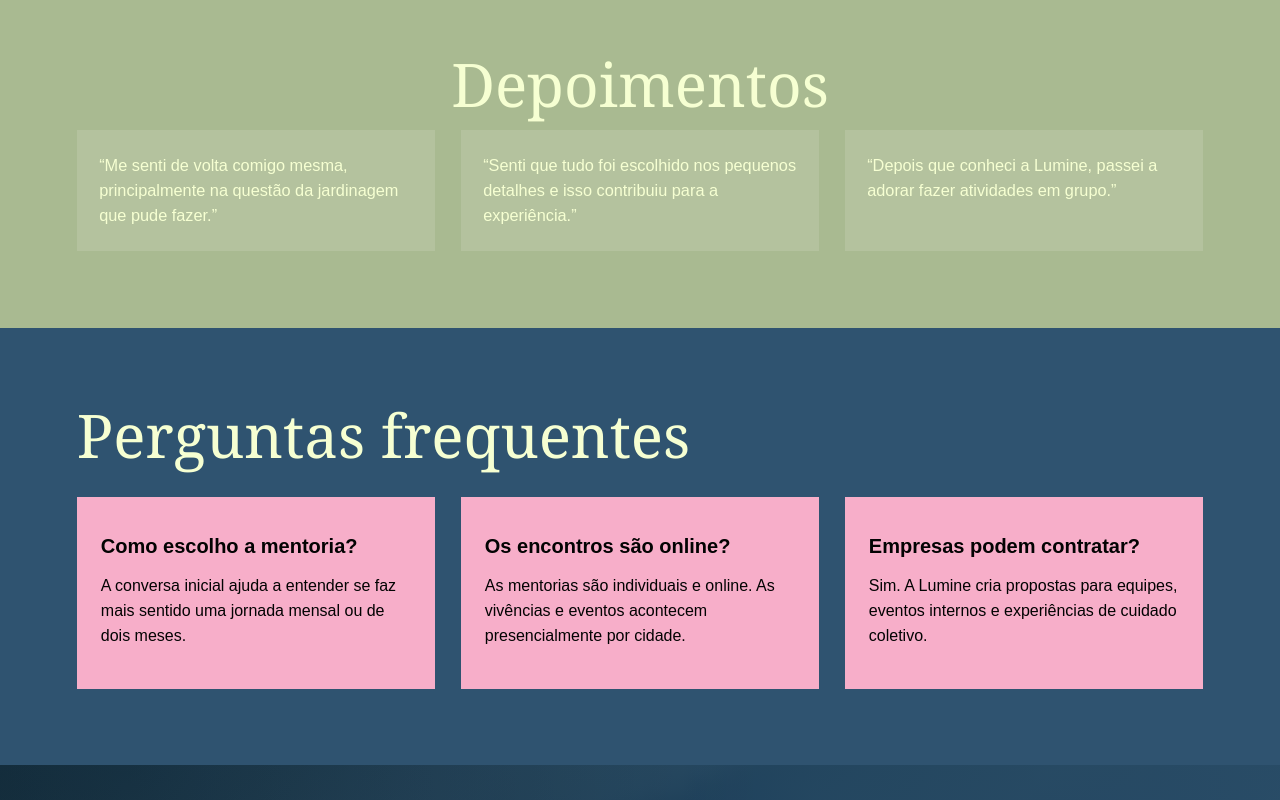
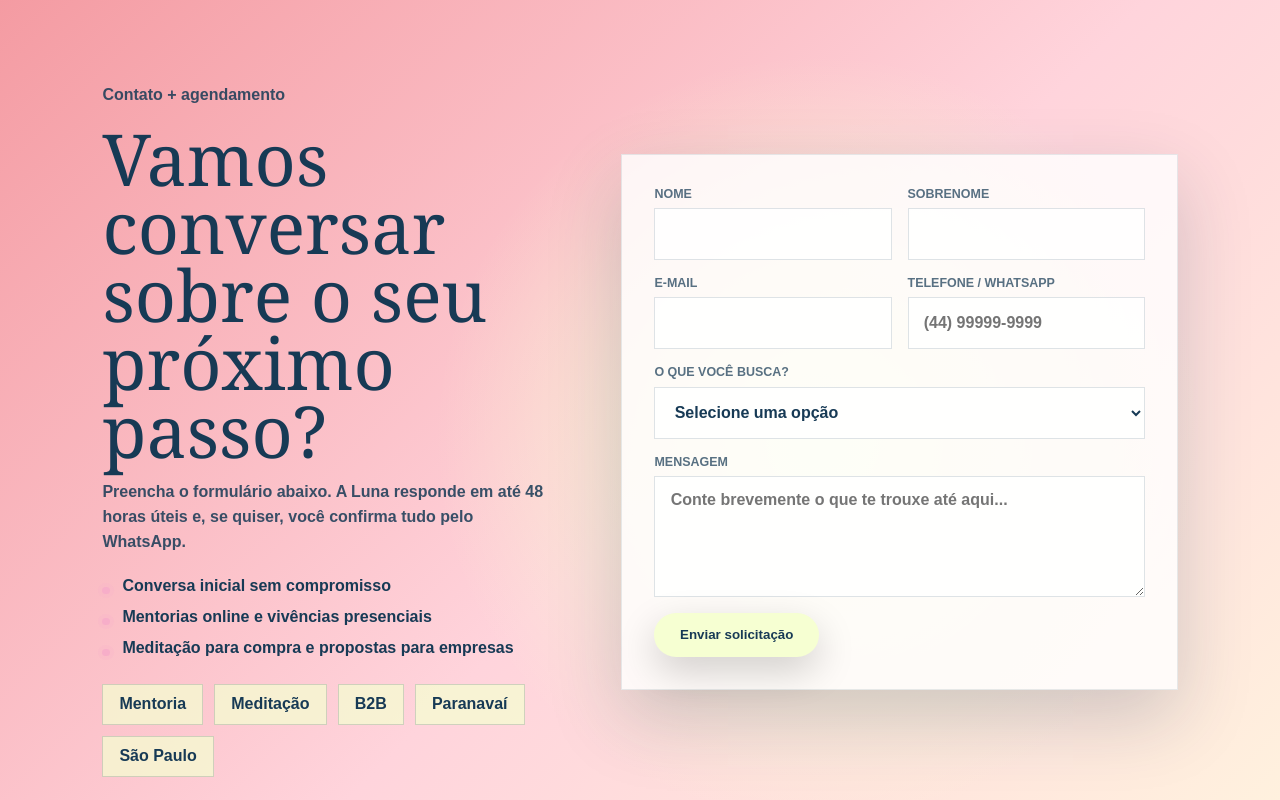
Before and after one commit to hpbrandespim-beep/Site_Lumine, a React (Vite) app in the folder lumine-site/: page / in a window 1280 px wide. Shown: the part 4040-4840 px from the top of the page. Built offline with nearby package versions, Linux system fonts and the light colour scheme.

Commit message:
Adiciona seção de agendamento na home

```diff
--- a/lumine-site/src/pages/Home.jsx
+++ b/lumine-site/src/pages/Home.jsx
@@ -2,6 +2,22 @@ import { Link } from 'react-router-dom';
 import { asset } from '../data/site.js';
 
 export default function Home() {
+  function handleContactSubmit(event) {
+    event.preventDefault();
+
+    const data = new FormData(event.currentTarget);
+    const message = [
+      'Olá, quero conversar sobre meu próximo passo na Lumine.',
+      `Nome: ${data.get('nome')} ${data.get('sobrenome')}`,
+      `E-mail: ${data.get('email')}`,
+      `Telefone: ${data.get('telefone')}`,
+      `Interesse: ${data.get('interesse')}`,
+      `Mensagem: ${data.get('mensagem') || 'Não informado'}`,
+    ].join('\n');
+
+    window.open(`https://wa.me/5544984282600?text=${encodeURIComponent(message)}`, '_blank', 'noreferrer');
+  }
+
   return (
     <main>
       <section className="hero-clean">
@@ -64,6 +80,65 @@ export default function Home() {
         </div>
       </section>
 
+      <section className="next-step blush" id="agendamento">
+        <div className="next-step-copy">
+          <p className="kicker">Contato + agendamento</p>
+          <h2>Vamos conversar sobre o seu próximo passo?</h2>
+          <p>Preencha o formulário abaixo. A Luna responde em até 48 horas úteis e, se quiser, você confirma tudo pelo WhatsApp.</p>
+          <ul className="next-step-list">
+            <li>Conversa inicial sem compromisso</li>
+            <li>Mentorias online e vivências presenciais</li>
+            <li>Meditação para compra e propostas para empresas</li>
+          </ul>
+          <div className="path-links" aria-label="Caminhos principais da Lumine">
+            <Link to="/mentoria.html">Mentoria</Link>
+            <Link to="/meditacao.html">Meditação</Link>
+            <Link to="/b2b.html">B2B</Link>
+            <Link to="/eventos.html#paranavai">Paranavaí</Link>
+            <Link to="/eventos.html#sao-paulo">São Paulo</Link>
+          </div>
+        </div>
+
+        <form className="contact-form" onSubmit={handleContactSubmit}>
+          <div className="form-row">
+            <label>
+              <span>Nome</span>
+              <input name="nome" type="text" autoComplete="given-name" required />
+            </label>
+            <label>
+              <span>Sobrenome</span>
+              <input name="sobrenome" type="text" autoComplete="family-name" required />
+            </label>
+          </div>
+          <div className="form-row">
+            <label>
+              <span>E-mail</span>
+              <input name="email" type="email" autoComplete="email" required />
+            </label>
+            <label>
+              <span>Telefone / WhatsApp</span>
+              <input name="telefone" type="tel" autoComplete="tel" placeholder="(44) 99999-9999" required />
+            </label>
+          </div>
+          <label>
+            <span>O que você busca?</span>
+            <select name="interesse" defaultValue="" required>
+              <option value="" disabled>Selecione uma opção</option>
+              <option>Mentoria individual</option>
+              <option>Comprar meditação</option>
+              <option>Eventos em Paranavaí</option>
+              <option>Eventos em São Paulo</option>
+              <option>Proposta para empresa</option>
+            </select>
+          </label>
+          <label>
+            <span>Mensagem</span>
+            <textarea name="mensagem" rows="5" placeholder="Conte brevemente o que te trouxe até aqui..." />
+          </label>
+          <button className="pill" type="submit">Enviar solicitação</button>
+        </form>
+      </section>
+
       <section className="testimonials sage">
         <h2>Depoimentos</h2>
         <div className="quotes">
--- a/lumine-site/src/styles/global.css
+++ b/lumine-site/src/styles/global.css
@@ -453,6 +453,153 @@ blockquote {
   background: rgba(255, 255, 255, .12);
   font-size: 1.02rem;
   line-height: 1.55;
+}
+
+.next-step {
+  display: grid;
+  grid-template-columns: minmax(260px, .9fr) minmax(320px, 1.1fr);
+  gap: clamp(2rem, 5vw, 5rem);
+  align-items: center;
+  padding: clamp(3rem, 7vw, 7rem) clamp(1.5rem, 8vw, 8rem);
+}
+
+.next-step-copy {
+  min-width: 0;
+}
+
+.next-step-copy h2 {
+  max-width: 620px;
+  font-size: clamp(2.8rem, 5.6vw, 5.4rem);
+  line-height: .95;
+}
+
+.next-step-copy p {
+  max-width: 540px;
+  color: rgba(23, 58, 85, .86);
+  font-weight: 700;
+}
+
+.next-step-list {
+  display: grid;
+  gap: .8rem;
+  margin: 1.4rem 0 0;
+  padding: 0;
+  color: var(--ink);
+  font-weight: 800;
+  list-style: none;
+}
+
+.next-step-list li {
+  position: relative;
+  padding-left: 1.25rem;
+}
+
+.next-step-list li::before {
+  content: "";
+  position: absolute;
+  left: 0;
+  top: .62em;
+  width: .45rem;
+  height: .45rem;
+  border-radius: 50%;
+  background: var(--pink);
+  box-shadow: 0 0 0 4px rgba(247, 174, 201, .24);
+}
+
+.path-links {
+  display: flex;
+  flex-wrap: wrap;
+  gap: .7rem;
+  max-width: 620px;
+  margin-top: 1.7rem;
+}
+
+.path-links a {
+  display: inline-flex;
+  align-items: center;
+  justify-content: center;
+  min-height: 40px;
+  padding: .65rem 1rem;
+  border: 1px solid rgba(23, 58, 85, .18);
+  background: rgba(246, 255, 210, .72);
+  color: var(--ink);
+  font-weight: 900;
+  transition: transform .2s ease, background .2s ease;
+}
+
+.path-links a:hover {
+  transform: translateY(-2px);
+  background: var(--cream);
+}
+
+.contact-form {
+  display: grid;
+  gap: 1rem;
+  min-width: 0;
+  padding: clamp(1.25rem, 3vw, 2rem);
+  border: 1px solid rgba(23, 58, 85, .1);
+  background: rgba(255, 255, 255, .82);
+  box-shadow: 0 28px 70px rgba(23, 58, 85, .2);
+}
+
+.form-row {
+  display: grid;
+  grid-template-columns: repeat(2, minmax(0, 1fr));
+  gap: 1rem;
+}
+
+.contact-form label {
+  display: grid;
+  gap: .45rem;
+  min-width: 0;
+}
+
+.contact-form span {
+  color: rgba(23, 58, 85, .72);
+  font-size: .78rem;
+  font-weight: 900;
+  text-transform: uppercase;
+}
+
+.contact-form input,
+.contact-form select,
+.contact-form textarea {
+  width: 100%;
+  min-width: 0;
+  border: 1px solid rgba(23, 58, 85, .14);
+  border-radius: 0;
+  background: rgba(255, 255, 255, .92);
+  color: var(--ink);
+  font: inherit;
+  font-weight: 700;
+  outline: 0;
+  box-shadow: inset 0 1px 0 rgba(255, 255, 255, .7);
+  transition: border-color .2s ease, box-shadow .2s ease, background .2s ease;
+}
+
+.contact-form input,
+.contact-form select {
+  min-height: 52px;
+  padding: 0 .95rem;
+}
+
+.contact-form textarea {
+  resize: vertical;
+  padding: .9rem .95rem;
+}
+
+.contact-form input:focus,
+.contact-form select:focus,
+.contact-form textarea:focus {
+  border-color: rgba(23, 58, 85, .42);
+  background: #fff;
+  box-shadow: 0 0 0 4px rgba(169, 186, 145, .28);
+}
+
+.contact-form button {
+  justify-self: start;
+  border: 0;
+  cursor: pointer;
 }
 
 .values-band {
@@ -911,7 +1058,8 @@ blockquote {
   .event-ritual,
   .ritual-grid,
   .content-journal,
-  .corporate-care {
+  .corporate-care,
+  .next-step {
     grid-template-columns: 1fr;
   }
 
@@ -935,13 +1083,15 @@ blockquote {
 
 @media (max-width: 560px) {
   .site-header { padding: 1rem; }
-  .hero-clean, .section-copy, .intro > div, .meditation-block > div, .packages, .offer-grid, .cards, .testimonials, .footer, .about-soul-copy, .photo-strip, .values-band, .event-ritual, .content-journal, .corporate-care > div {
+  .hero-clean, .section-copy, .intro > div, .meditation-block > div, .packages, .offer-grid, .cards, .testimonials, .footer, .about-soul-copy, .photo-strip, .values-band, .event-ritual, .content-journal, .corporate-care > div, .next-step {
     padding-left: 1.25rem;
     padding-right: 1.25rem;
   }
 
   h1 { font-size: clamp(2.8rem, 15vw, 4rem); }
   h2 { font-size: clamp(2rem, 11vw, 3rem); }
+  .form-row { grid-template-columns: 1fr; }
+  .contact-form { padding: 1rem; }
   .strip-gallery { grid-template-columns: 1fr; }
   .hero-visual { min-height: 360px; }
   .hero-visual .portrait { width: 82%; }
```
